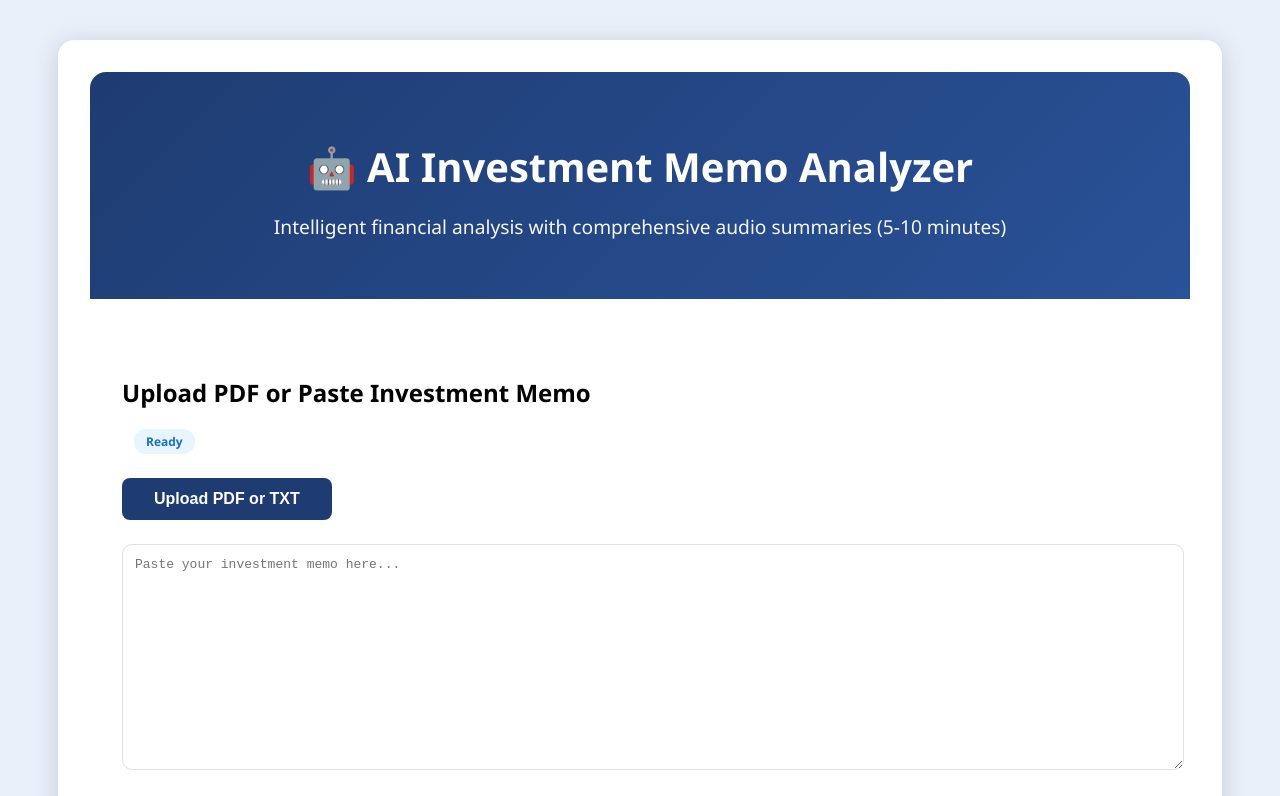
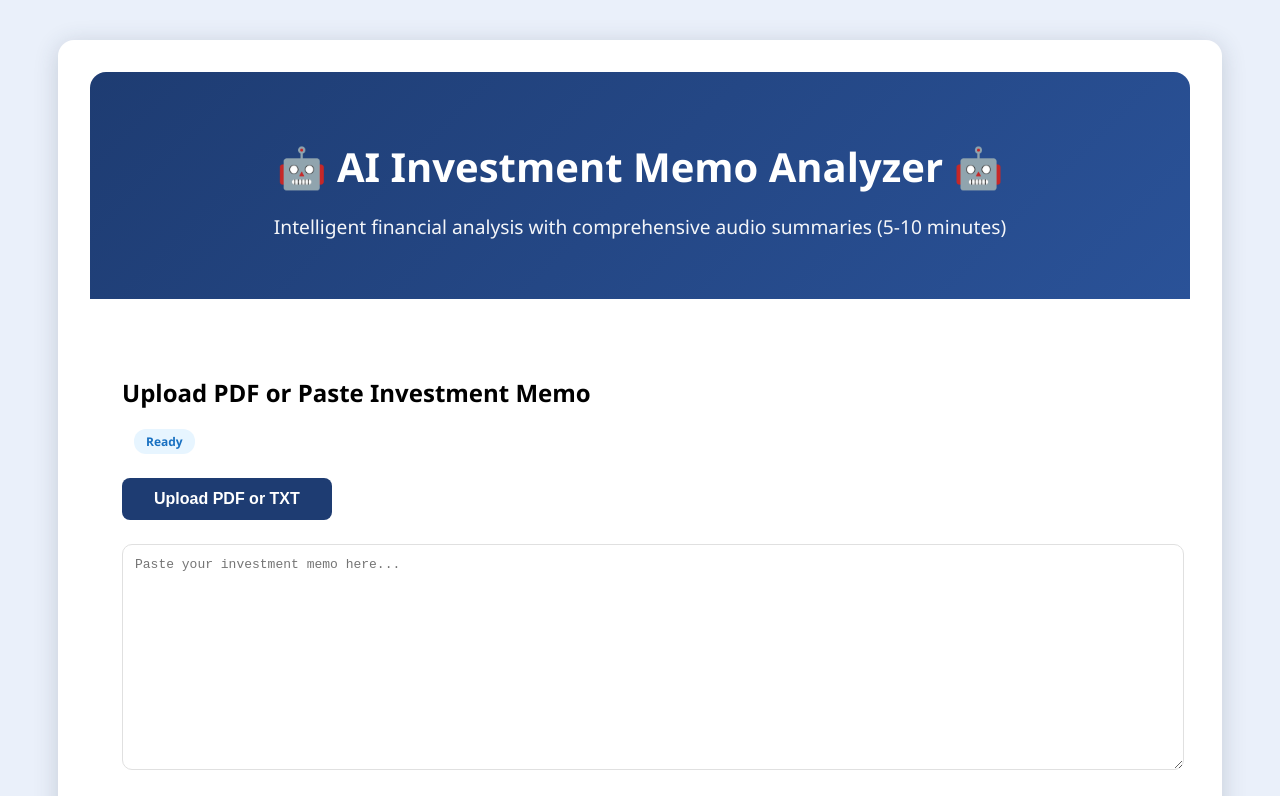
Before and after one commit to PresidentofMexico/InvestmentMemoAnalyzer, a website: page public/index.html in a window 1280 px wide. Shown: the top 796 px of the page. Drawn offline with Linux system fonts and the light colour scheme.

Commit message:
Update index.html

```diff
--- a/public/index.html
+++ b/public/index.html
@@ -9,7 +9,7 @@
 <body>
   <div class="container">
     <div class="header">
-      <h1>🤖 AI Investment Memo Analyzer</h1>
+      <h1>🤖 AI Investment Memo Analyzer 🤖</h1>
       <p>Intelligent financial analysis with comprehensive audio summaries (5-10 minutes)</p>
     </div>
     <div id="main-content"></div>
```
